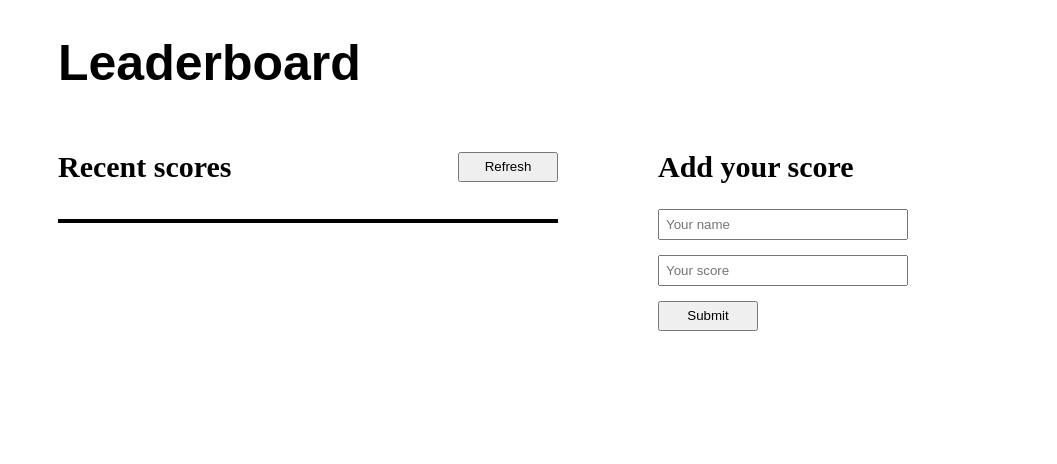
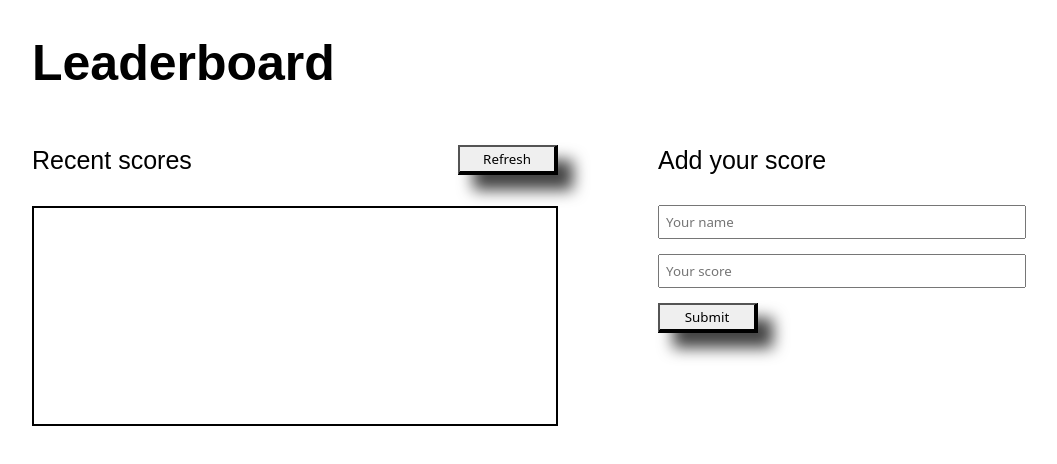
Before and after one commit to fherrerao/Leaderboard, a website built with webpack: page src/index.html in a window 1280 px wide. Shown: the whole page, without its empty margins (32-1089 px from the left). Built offline with nearby package versions, Linux system fonts and the light colour scheme; a web font is replaced by a local one.

Commit message:
Add style to buttons and fix margins

```diff
--- a/src/style.css
+++ b/src/style.css
@@ -15,7 +15,7 @@ body {
 
 h1 {
   font-family: "COCOGOOSE", sans-serif;
-  font-size: 5rem;
+  font-size: 3rem;
 }
 
 h2 {
@@ -23,7 +23,8 @@ h2 {
 }
 
 .container {
-  width: 110rem;
+  max-width: 90%;
+  width: 120rem;
   margin: 0 auto;
 }
 
@@ -33,36 +34,53 @@ h2 {
   align-items: center;
 }
 
-.section-container {
-  display: grid;
-  grid-template-columns: repeat(2, 1fr);
-  column-gap: 10rem;
+.recent-scores h2,
+.add-score {
+  font-family: "Mochiy Pop P One", sans-serif;
+  font-weight: 100;
+  font-size: 2.5rem;
+}
+
+.inputs {
+  width: 100%;
+  margin-bottom: 1.5rem;
+  padding: 0.6rem;
+  font-family: "system-ui", sans-serif;
 }
 
 .form {
   display: flex;
   flex-direction: column;
-}
-
-.inputs {
-  width: 50%;
-  margin-bottom: 1.5rem;
-  padding: 0.6rem;
+  margin: 3rem 0;
 }
 
 .btn-submit {
   width: 10rem;
   height: 3rem;
+  border-bottom: 4px solid black;
+  border-right: 4px solid black;
+  font-family: "system-ui", sans-serif;
+  box-shadow: 1.5rem 1.5rem 1.5rem rgb(66, 66, 66);
+  transition: 0.3s;
 }
 
 .btn-submit:hover {
   cursor: pointer;
+  transform: scale(1.2);
+  background-color: rgb(66, 66, 66);
+  color: #fff;
 }
 
 .scores {
   list-style: none;
   font-size: 1.4rem;
-  margin: 1rem 1rem;
+  width: 100%;
+  padding: 1rem;
+  font-family: "system-ui", sans-serif;
+}
+
+.scores:nth-of-type(2n) {
+  background-color: rgba(185, 167, 167, 0.527);
 }
 
 .leaderboard {
@@ -71,4 +89,33 @@ h2 {
   flex-direction: column;
   justify-content: center;
   align-items: flex-start;
+  padding: 0;
+  overflow-y: auto;
+  height: 22rem;
 }
+
+@media (min-width: 768px) {
+  .section-container {
+    display: grid;
+    grid-template-columns: repeat(2, 1fr);
+    column-gap: 10rem;
+  }
+
+  .inputs {
+    width: 70%;
+    margin-bottom: 1.5rem;
+    padding: 0.6rem;
+    font-family: "system-ui", sans-serif;
+  }
+
+  .recent-scores {
+    display: flex;
+    justify-content: space-between;
+    align-items: center;
+  }
+
+  h1 {
+    font-family: "COCOGOOSE", sans-serif;
+    font-size: 5rem;
+  }
+}
```
